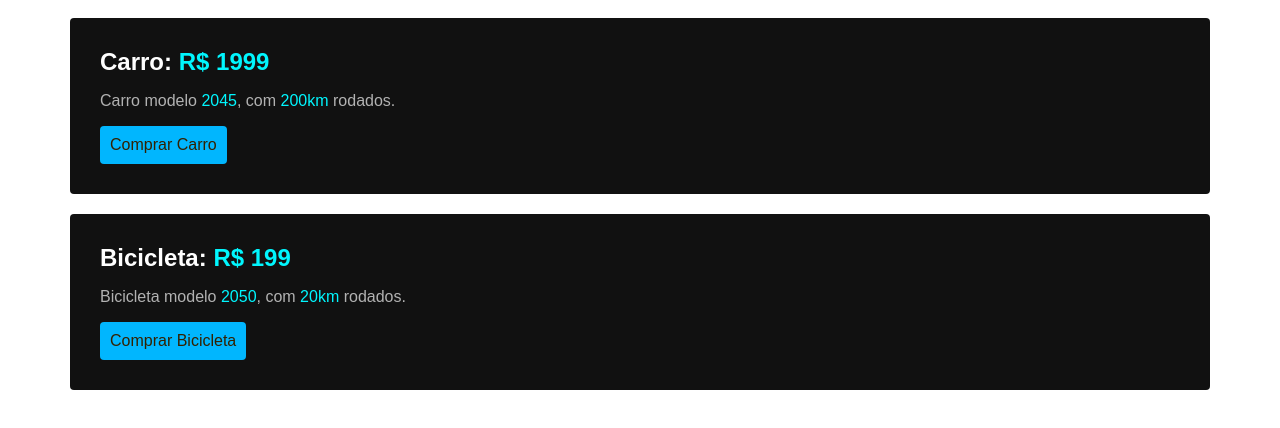
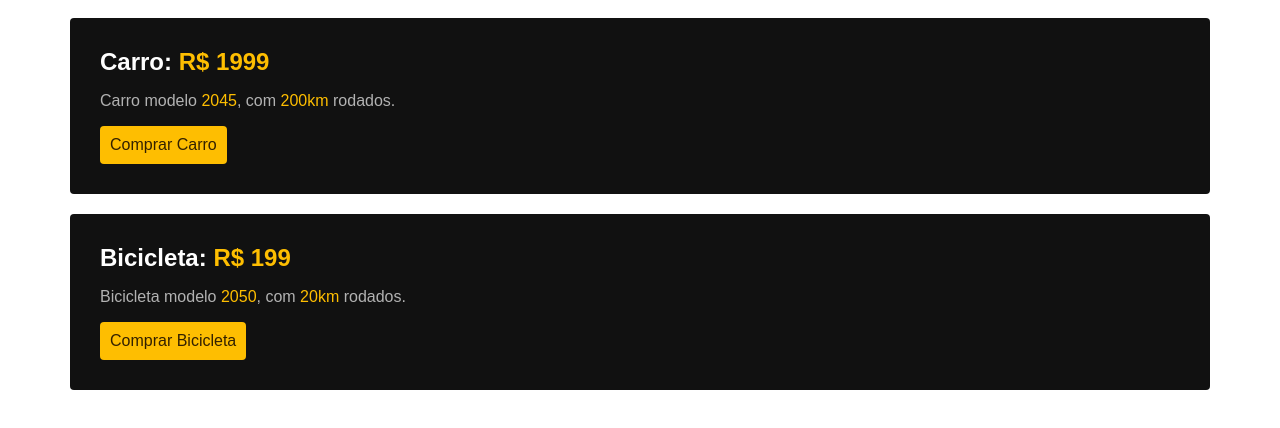
Before and after one commit to profcleissonp/site, a plain HTML site: page index.html in a window 1280 px wide. Shown: the part 90-518 px from the top of the page. Drawn offline with Linux system fonts and the light colour scheme.

Commit message:
Update index.html

```diff
--- a/index.html
+++ b/index.html
@@ -21,7 +21,7 @@
     }
 
     span {
-        color: #01f6fe
+        color: #febe01
     }
 
     p {
@@ -29,12 +29,13 @@
     }
 
     a {
-        background: #01b6fe;
+        background: #febe01;
         color: #332100;
         text-decoration: none;
         padding: 10px;
         border-radius: 4px;
         display: inline-block
+    }
     }
 </style>
 <h1>Carros e Bicicletas</h1>
```
